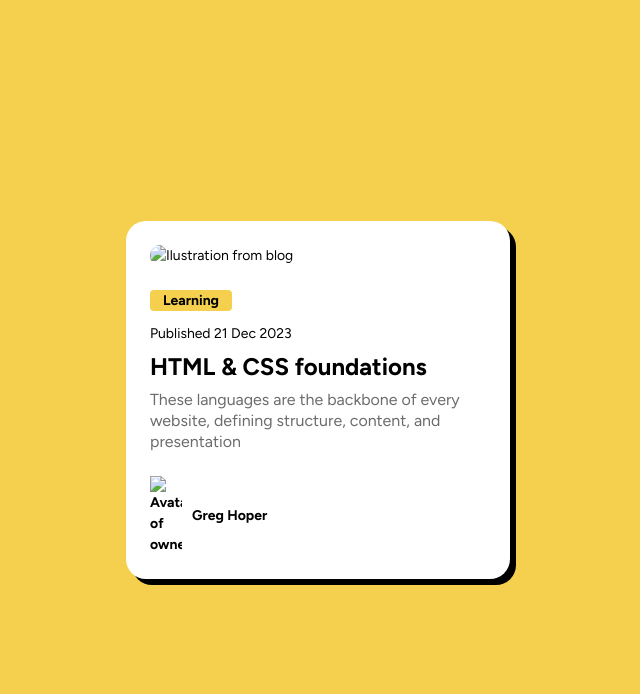
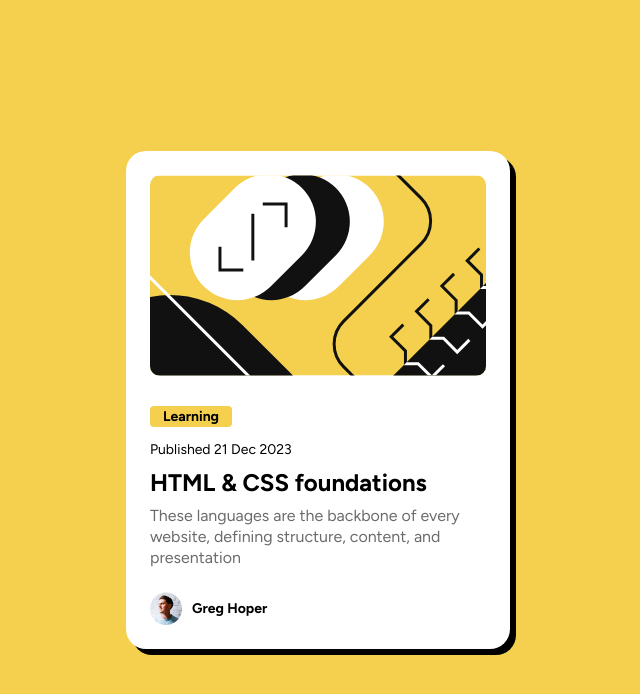
Before and after one commit to alzwo1/Blog-card, a plain HTML site: page index.html in a window 1280 px wide. Shown: the whole page, without its empty margins (322-962 px from the left). Drawn offline with Linux system fonts and the light colour scheme; the site is published under a folder, as on GitHub Pages, so addresses that start at the root find nothing.

Commit message:
Update index.html
changed url

```diff
--- a/index.html
+++ b/index.html
@@ -15,7 +15,7 @@
 <body>
 
     <main class="card_box">
-        <img src="/img/illustration-article.svg" alt="Ilustration from blog" class="card_img">
+        <img src="img/illustration-article.svg" alt="Ilustration from blog" class="card_img">
         <div class="card_content">
             <div class="card_content_category">Learning</div>
             <div class="card_content_date">Published 21 Dec 2023</div>
@@ -24,7 +24,7 @@
                 content, and presentation</p>
         </div>
         <div class="card_author">
-            <img src="/img/image-avatar.webp" alt="Avatar of owner">
+            <img src="img/image-avatar.webp" alt="Avatar of owner">
             <span>Greg Hoper</span>
         </div>
 
```
